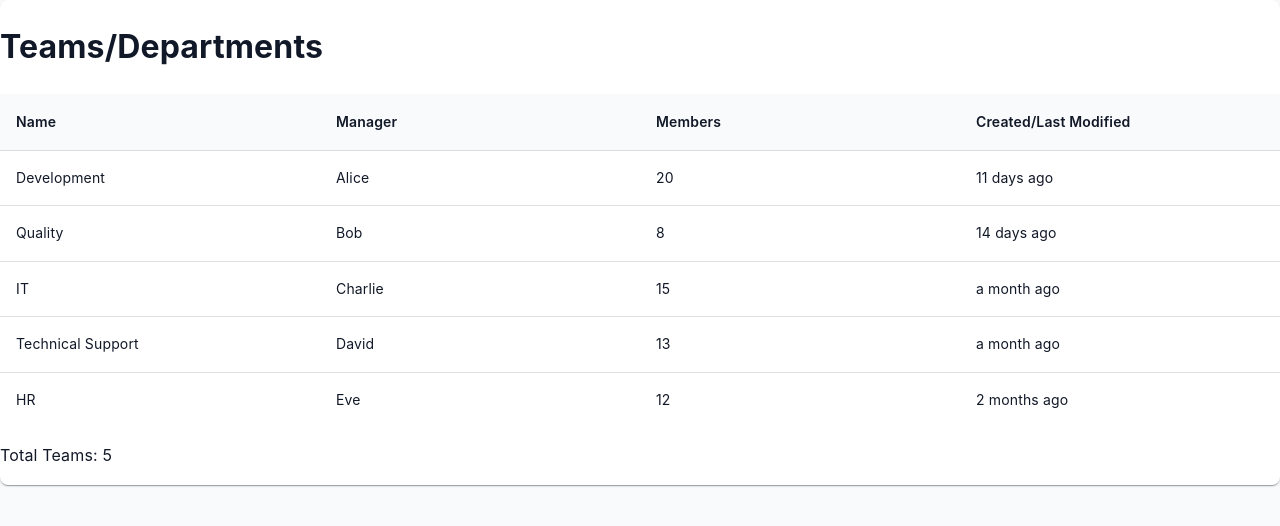
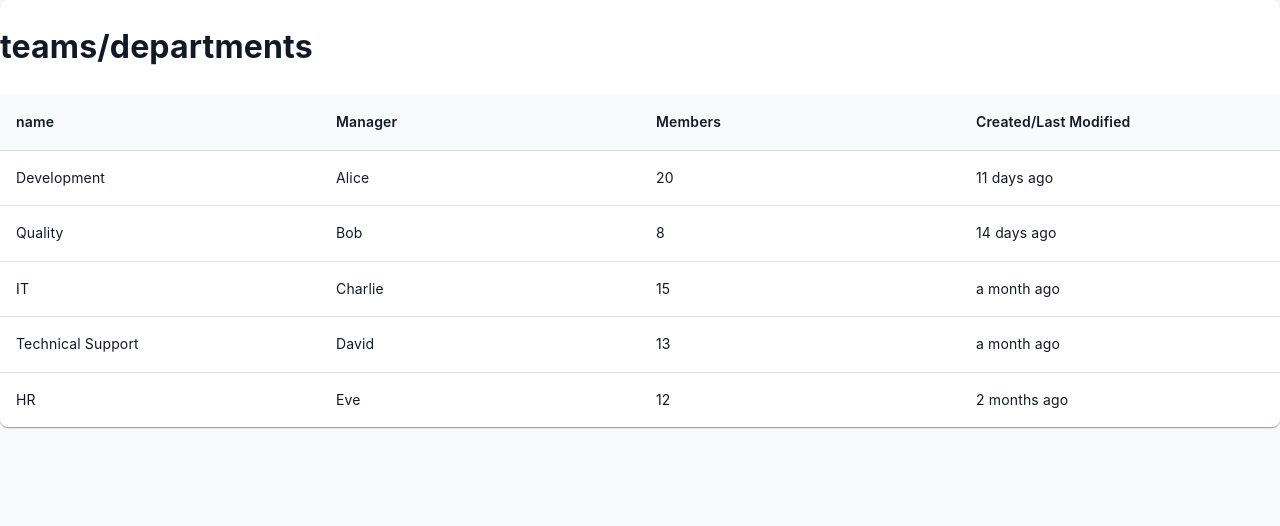
Before and after one commit to RollinSafary/staff-off, a React app: page /teams in a window 1280 px wide. Shown: the top 526 px of the page. Built offline with nearby package versions, Linux system fonts and the light colour scheme.

Commit message:
translations fixes

```diff
--- a/public/locales/en/translation.json
+++ b/public/locales/en/translation.json
@@ -17,6 +17,11 @@
   "error.go-back": "Go back to home",
   "error.not-found": "Page not found",
   "error.not-found-description": "The page you are looking for does not exist.",
+  "page.teams.changes": "Created/Last Modified",
+  "page.teams.manager": "Manager",
+  "page.teams.members": "Members",
+  "page.teams.name": "name",
+  "page.teams.title": "teams/departments",
   "toast.error": "Error",
   "toast.error-example": "This is an error message!",
   "toast.examples-title": "Toast Notification Examples",
--- a/public/locales/ru/translation.json
+++ b/public/locales/ru/translation.json
@@ -17,6 +17,11 @@
   "error.go-back": "Вернуться на главную",
   "error.not-found": "Страница не найдена",
   "error.not-found-description": "Страница, которую вы ищете, не существует.",
+  "page.teams.changes": "Создано/Последнее изменение",
+  "page.teams.manager": "Менеджер",
+  "page.teams.members": "Сотрудники",
+  "page.teams.name": "Название",
+  "page.teams.title": "Команды/Отделы",
   "toast.error": "Ошибка",
   "toast.error-example": "Это сообщение об ошибке!",
   "toast.examples-title": "Примеры уведомлений",
--- a/src/components/teams/components/teams.tsx
+++ b/src/components/teams/components/teams.tsx
@@ -5,8 +5,8 @@ import TableContainer from "@mui/material/TableContainer";
 import TableHead from "@mui/material/TableHead";
 import TableRow from "@mui/material/TableRow";
 import Paper from "@mui/material/Paper";
-import { Box } from "@mui/material";
-
+import { useTranslation } from "react-i18next";
+import { Translations } from "@/constants/translations";
 const createData = (
   name: string,
   manager: string,
@@ -28,19 +28,29 @@ const rows = [
 ];
 
 const TeamDirectory = () => {
+  const { t } = useTranslation();
+
   return (
     <TableContainer component={Paper}>
       <header>
-        <h1>Teams/Departments</h1>
+        <h1>{t(Translations.PAGE_TEAMS_TITLE)}</h1>
       </header>
       <section>
         <Table sx={{ minWidth: 350 }} aria-label="Teams and Departments table">
           <TableHead>
             <TableRow>
-              <TableCell align="left">Name</TableCell>
-              <TableCell align="left">Manager</TableCell>
-              <TableCell align="left">Members</TableCell>
-              <TableCell align="left">Created/Last Modified</TableCell>
+              <TableCell align="left">
+                {t(Translations.PAGE_TEAMS_NAME)}
+              </TableCell>
+              <TableCell align="left">
+                {t(Translations.PAGE_TEAMS_MANAGER)}
+              </TableCell>
+              <TableCell align="left">
+                {t(Translations.PAGE_TEAMS_MEMBERS)}
+              </TableCell>
+              <TableCell align="left">
+                {t(Translations.PAGE_TEAMS_CHANGES)}
+              </TableCell>
             </TableRow>
           </TableHead>
           <TableBody>
@@ -58,9 +68,6 @@ const TeamDirectory = () => {
           </TableBody>
         </Table>
       </section>
-      <footer>
-        <p>Total Teams: {rows.length}</p>
-      </footer>
     </TableContainer>
   );
 };
--- a/src/constants/translations.ts
+++ b/src/constants/translations.ts
@@ -1,34 +1,39 @@
 /* AUTO GENERATED FILE. DO NOT MODIFY !!! */
 
 export enum Translations {
-  AUTH_EMAIL = 'auth.email',
-  AUTH_FORGOT_PASSWORD = 'auth.forgot-password',
-  AUTH_PASSWORD = 'auth.password',
-  AUTH_SIGN_IN = 'auth.sign-in',
-  AUTH_SIGN_OUT = 'auth.sign-out',
-  AUTH_SIGN_UP = 'auth.sign-up',
-  COMMON_ABOUT = 'common.about',
-  COMMON_APP_DESCRIPTION = 'common.app-description',
-  COMMON_DARK = 'common.dark',
-  COMMON_HOME = 'common.home',
-  COMMON_LANGUAGE = 'common.language',
-  COMMON_LIGHT = 'common.light',
-  COMMON_SETTINGS = 'common.settings',
-  COMMON_THEME = 'common.theme',
-  COMMON_WELCOME = 'common.welcome',
-  ERROR_GO_BACK = 'error.go-back',
-  ERROR_NOT_FOUND = 'error.not-found',
-  ERROR_NOT_FOUND_DESCRIPTION = 'error.not-found-description',
-  TOAST_ERROR = 'toast.error',
-  TOAST_ERROR_EXAMPLE = 'toast.error-example',
-  TOAST_EXAMPLES_TITLE = 'toast.examples-title',
-  TOAST_INFO = 'toast.info',
-  TOAST_INFO_EXAMPLE = 'toast.info-example',
-  TOAST_LABEL = 'toast.label',
-  TOAST_SUCCESS = 'toast.success',
-  TOAST_SUCCESS_EXAMPLE = 'toast.success-example',
-  TOAST_WARNING = 'toast.warning',
-  TOAST_WARNING_EXAMPLE = 'toast.warning-example',
+  AUTH_EMAIL = "auth.email",
+  AUTH_FORGOT_PASSWORD = "auth.forgot-password",
+  AUTH_PASSWORD = "auth.password",
+  AUTH_SIGN_IN = "auth.sign-in",
+  AUTH_SIGN_OUT = "auth.sign-out",
+  AUTH_SIGN_UP = "auth.sign-up",
+  COMMON_ABOUT = "common.about",
+  COMMON_APP_DESCRIPTION = "common.app-description",
+  COMMON_DARK = "common.dark",
+  COMMON_HOME = "common.home",
+  COMMON_LANGUAGE = "common.language",
+  COMMON_LIGHT = "common.light",
+  COMMON_SETTINGS = "common.settings",
+  COMMON_THEME = "common.theme",
+  COMMON_WELCOME = "common.welcome",
+  ERROR_GO_BACK = "error.go-back",
+  ERROR_NOT_FOUND = "error.not-found",
+  ERROR_NOT_FOUND_DESCRIPTION = "error.not-found-description",
+  PAGE_TEAMS_CHANGES = "page.teams.changes",
+  PAGE_TEAMS_MANAGER = "page.teams.manager",
+  PAGE_TEAMS_MEMBERS = "page.teams.members",
+  PAGE_TEAMS_NAME = "page.teams.name",
+  PAGE_TEAMS_TITLE = "page.teams.title",
+  TOAST_ERROR = "toast.error",
+  TOAST_ERROR_EXAMPLE = "toast.error-example",
+  TOAST_EXAMPLES_TITLE = "toast.examples-title",
+  TOAST_INFO = "toast.info",
+  TOAST_INFO_EXAMPLE = "toast.info-example",
+  TOAST_LABEL = "toast.label",
+  TOAST_SUCCESS = "toast.success",
+  TOAST_SUCCESS_EXAMPLE = "toast.success-example",
+  TOAST_WARNING = "toast.warning",
+  TOAST_WARNING_EXAMPLE = "toast.warning-example",
 }
 
 /* AUTO GENERATED FILE. DO NOT MODIFY !!! */
--- a/unused-translations.json
+++ b/unused-translations.json
@@ -9,5 +9,9 @@
   "common.dark": "Dark",
   "common.light": "Light",
   "common.settings": "Settings",
-  "common.theme": "Theme"
+  "common.theme": "Theme",
+  "page.teams.changes": "Created/Last Modified",
+  "page.teams.manager": "Manager",
+  "page.teams.members": "Members",
+  "page.teams.name": "name"
 }
```
